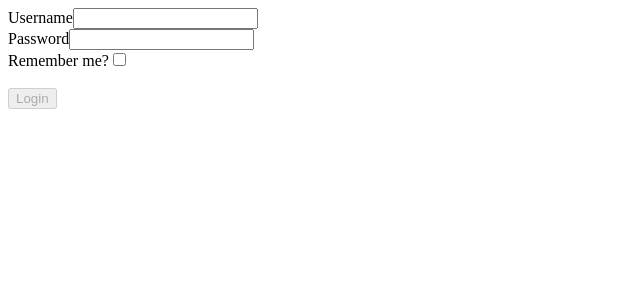
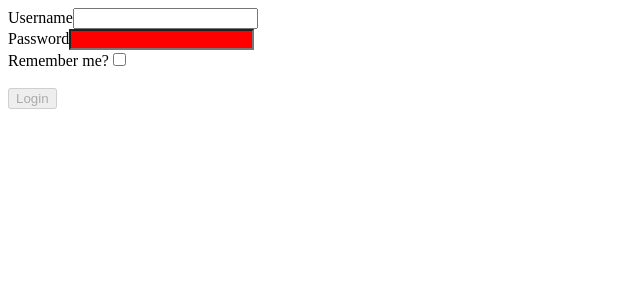
Before and after one commit to Riccardo1091/React-exercises, a React (Create React App) app in the folder forms-lists-and-styling/: page / in a window 1280 px wide. Shown: the top 300 px of the page, without its empty margins (0-640 px from the left). Built offline with nearby package versions, Linux system fonts and the light colour scheme.

Commit message:
styling-components-03

```diff
--- a/forms-lists-and-styling/src/login.js
+++ b/forms-lists-and-styling/src/login.js
@@ -23,13 +23,16 @@ export class Login extends React.Component {
     }
 
     render() {
+        let stile = {
+            backgroundColor: this.state.password.length<8 ? "red" : "green"
+        }
         return (
             <div className="login">
                 <div className="form-group">
                     <label>Username</label>
                     <input type="text" name="username" value={this.state.username} onChange={this.handleInput}/><br/>
                     <label>Password</label>
-                    <input type="password" name="password" value={this.state.password} onChange={this.handleInput}/><br/>
+                    <input type="password" name="password" style={stile} value={this.state.password} onChange={this.handleInput}/><br/>
                     <label>Remember me?</label>
                     <input type="checkbox" name="remember" value={this.state.remember} onChange={this.handleInput}/><br/><br/>
                     {this.state.username && this.state.password ? <button type="submit" name="login" value={this.state.login} onClick={this.onLogin}>Login</button> : <button type="submit" name="login" disabled>Login</button>}
```
